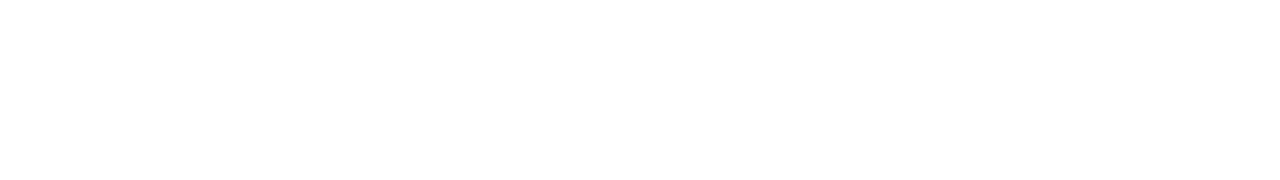
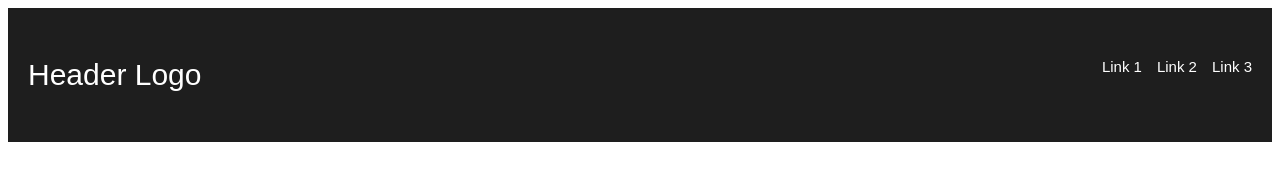
Before and after one commit to shawnseb/Landing_page, a plain HTML site: page index.html in a window 1280 px wide. Drawn offline with Linux system fonts and the light colour scheme.

Commit message:
Finish preliminary header

```diff
--- a/index.html
+++ b/index.html
@@ -8,6 +8,13 @@
 </head>
 <body>
     <div class="sectionone">
+        <p>Header Logo</p>
+        <ul>
+            <li>Link 1</li>
+            <li>Link 2</li>
+            <li>Link 3</li>
+        </ul>
+
 
     </div>
     <div class="sectiontwo">
--- a/style.css
+++ b/style.css
@@ -0,0 +1,40 @@
+body{
+    font-family: 'Oswald', sans-serif;
+    display: flex;
+    flex-flow: column;
+
+}
+.sectionone{
+    display: flex;
+    background-color: #1E1E1E;
+    justify-content: space-between;
+    color: white;
+    font-size: 30px;
+    padding: 20px;
+
+
+}
+.sectionone ul{
+    display: flex;
+    justify-content: space-evenly;
+    flex-flow: row;
+    gap: 15px;
+
+}
+li{
+    font-size: 15px;
+    list-style-type: none;
+}
+
+.sectiontwo{
+    background-color: #F5F5F5;
+}
+.sectionthree{
+    background-color: #4CAF50;
+}
+.sectionfour{
+    background-color: #F5F5F5;
+}
+.sectionfive{
+    background-color: #1E1E1E;
+}
```
